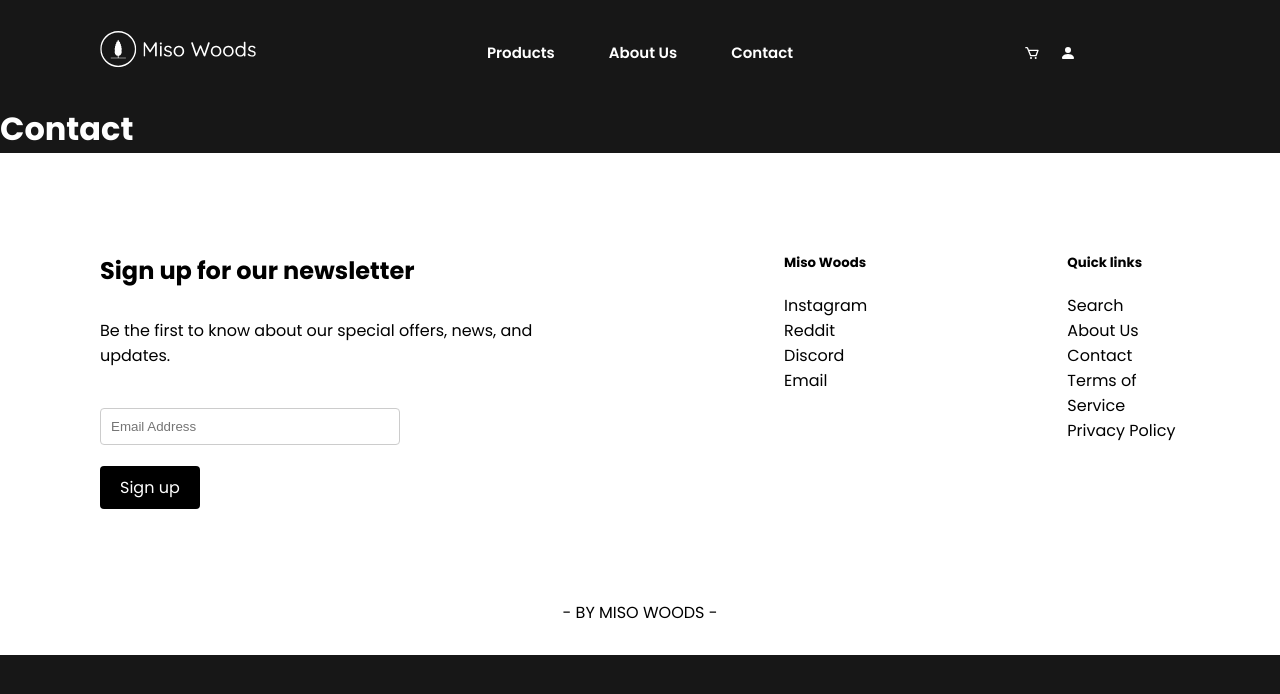
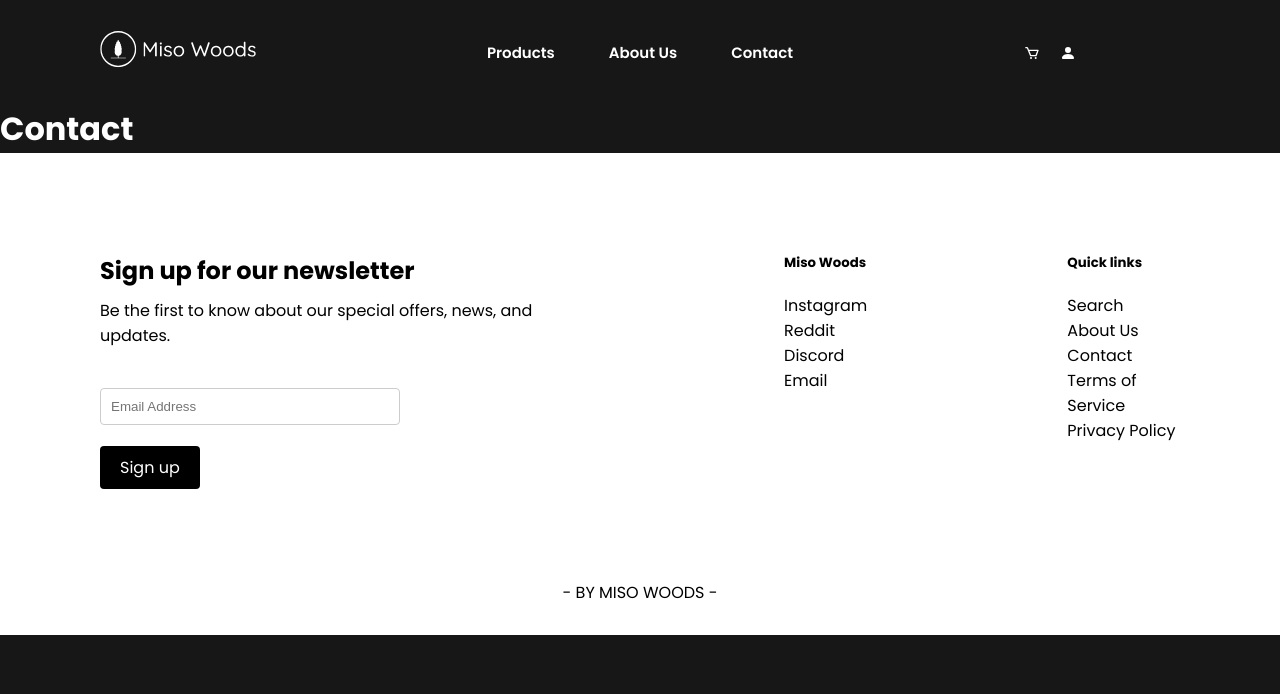
Before and after one commit to Juan-Script/miso-woods, a React (Vite) app: page /contact in a window 1280 px wide. Shown: the top 694 px of the page. Built offline with nearby package versions, Linux system fonts and the light colour scheme.

Commit message:
Fix: footer tenia márgenes demasiado grandes

```diff
--- a/src/css/styles.css
+++ b/src/css/styles.css
@@ -488,4 +488,8 @@
   margin-bottom: 20px;
 }
 
+.footer_content_newsletter_subtitle {
+  margin-top: -20px;
+}
+
 /*# sourceMappingURL=styles.css.map */
--- a/src/scss/layout/_footer.scss
+++ b/src/scss/layout/_footer.scss
@@ -73,3 +73,7 @@
 .sitemap_title {
   margin-bottom: 20px;
 }
+
+.footer_content_newsletter_subtitle {
+  margin-top: -20px;
+}
```
Also changed, not shown: 1 other file (tests, documents, lock files or other folders).
